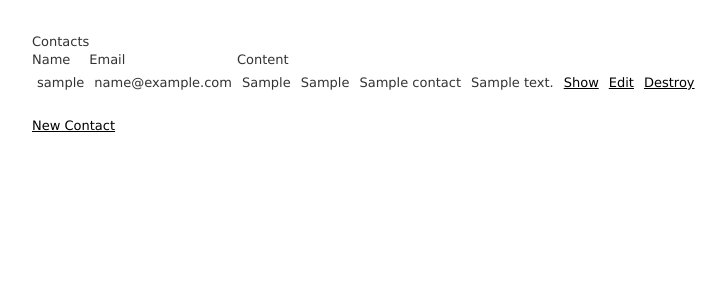
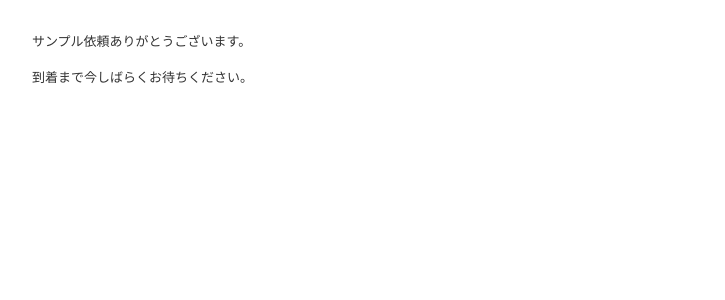
Before and after one commit to kenta-1207/n-web_app, a Rails app: page /contacts in a window 1280 px wide. Shown: the top 300 px of the page, without its empty margins (1-726 px from the left). Run offline with Rails 7, Linux system fonts and the light colour scheme; tables that the repository leaves empty hold one stand-in row (values such as "Sample post"); style sheets or scripts are compiled from the project's sources; some libraries are stand-ins or nearby versions.

Commit message:
サンプル依頼ビュー修正

```diff
--- a/app/views/contacts/index.html.erb
+++ b/app/views/contacts/index.html.erb
@@ -1,34 +1,2 @@
-<p id="notice"><%= notice %></p>
-
-<h1>Contacts</h1>
-
-<table>
-  <thead>
-    <tr>
-      <th>Name</th>
-      <th>Email</th>
-      <th>Content</th>
-      <th colspan="3"></th>
-    </tr>
-  </thead>
-
-  <tbody>
-    <% @contacts.each do |contact| %>
-      <tr>
-        <td><%= contact.contact_user_name %></td>
-        <td><%= contact.contact_user_email %></td>
-        <td><%= contact.contact_user_occupation %></td>
-        <td><%= contact.contact_manufacturer %></td>
-        <td><%= contact.contact_item_name %></td>
-        <td><%= contact.message %></td>
-        <td><%= link_to 'Show', contact %></td>
-        <td><%= link_to 'Edit', edit_contact_path(contact) %></td>
-        <td><%= link_to 'Destroy', contact, method: :delete, data: { confirm: 'Are you sure?' } %></td>
-      </tr>
-    <% end %>
-  </tbody>
-</table>
-
-<br>
-
-<%= link_to 'New Contact', new_contact_path %>
+<h1>サンプル依頼ありがとうございます。</h1><br>
+<h1>到着まで今しばらくお待ちください。</h1>
```
